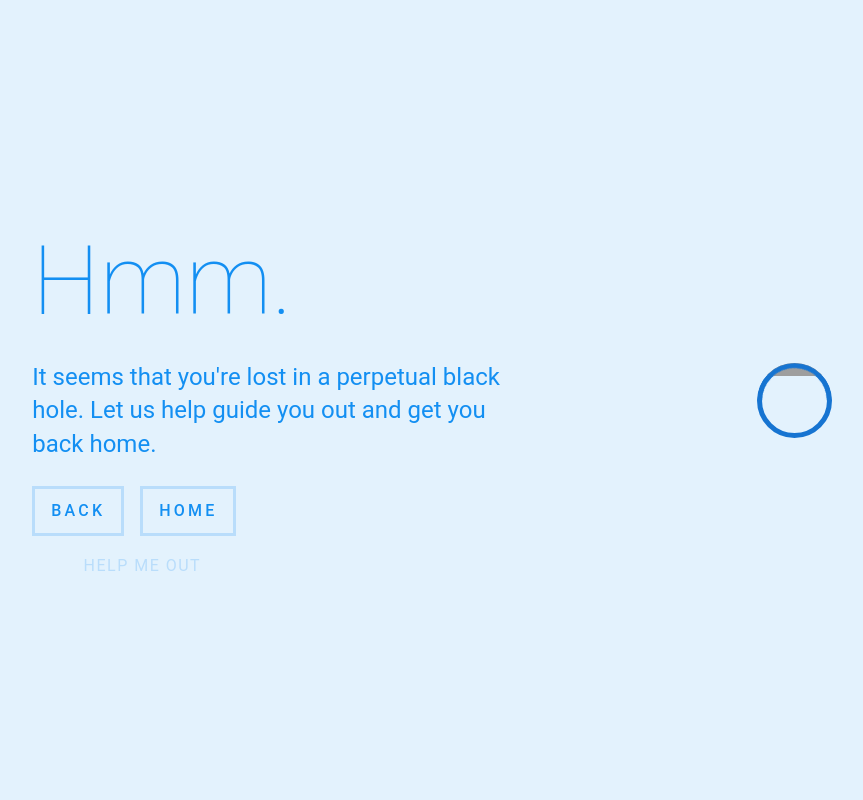
After one commit to oxfos/d2forum, a Django app: template src/templates/404.html in a window 1280 px wide. The commit adds this page. Shown: the whole page, without its empty margins (208-1071 px from the left). Run offline with Django 3.2, Linux system fonts and the light colour scheme; the template is opened without the code that fills it, so the values that code supplies are empty; grey boxes are pictures that could not be loaded.

Commit message:
Added own 404.html template and tweaked base.html.

```diff
--- /dev/null
+++ b/src/templates/404.html
@@ -0,0 +1,166 @@
+<!DOCTYPE html>
+<html>
+<head>
+<style>
+
+
+*,
+:before,
+:after {
+    box-sizing: border-box;
+}
+
+body {
+    display: flex;
+    align-items: center;
+    background: #E3F2FD;
+    min-width: 275px;
+    height: 100vh;
+    margin: 0 10vw;
+    overflow: hidden;
+    color: #138FF2;
+    font-family: Roboto;
+}
+
+.wrapper {
+    flex-grow: 2;
+    width: 40vw;
+    max-width: 500px;
+    margin: 0 auto;
+}
+
+h1 {
+    margin: 0;
+    font-size: 6em;
+    font-weight: 100;
+}
+
+p {
+    width: 95%;
+    font-size: 1.5em;
+    line-height: 1.4;
+}
+
+.buttons {
+    white-space: nowrap;
+    display: inline-block;
+}
+
+span {
+    display: block;
+    text-transform: uppercase;
+    color: #B9DDFB;
+    letter-spacing: 1.5px;
+    text-align: center;
+}
+
+a {
+    display: inline-block;
+    padding: .8em 1em;
+    margin-right: 1em;
+    margin-bottom: 1em;
+    border: 3px solid #B9DDFB;
+    color: #138FF2;
+    font-weight: 500;
+    text-transform: uppercase;
+    text-decoration: none;
+    letter-spacing: .2em;
+    position: relative;
+    overflow: hidden;
+    transition: .3s;
+}
+
+a:hover {
+    color: #E3F2FD;
+}
+
+a:hover:before {
+    top: 0;
+}
+
+a:before {
+    content: '';
+    background: #138FF2;
+    height: 100%;
+    width: 100%;
+    position: absolute;
+    top: -100%;
+    left: 0;
+    transition: .3s;
+    z-index: -1;
+}
+
+.space {
+    width: 75px;
+    height: calc(50vh + 37.5px);
+    border-top-left-radius: 37.5px;
+    border-top-right-radius: 37.5px;
+    overflow: hidden;
+    margin: calc(50vh - 37.5px) auto 0 auto;
+    position: relative;
+    pointer-events: none;
+    -webkit-transform: translateZ(0);
+}
+
+.blackhole {
+    border: 5px solid #1674D1;
+    height: 75px;
+    width: 75px;
+    border-radius: 50%;
+    position: absolute;
+    top: 0;
+    left: 0;
+}
+
+.blackhole:after {
+    content: '';
+    height: calc(100% + 10px);
+    width: calc(100% + 10px);
+    border: 5px solid #1674D1;
+    border-right-color: transparent;
+    border-bottom-color: transparent;
+    border-radius: 50%;
+    position: absolute;
+    top: -5px;
+    left: -5px;
+    z-index: 5;
+    transform: rotate(45deg);
+}
+
+.ship {
+    height: 150px;
+    width: 55px;
+    margin-left: 10px;
+    background: url("https://cbwconline.com/IMG/Codepen/Space%20Ship.svg") center/contain no-repeat;
+    animation: blackhole 4s infinite linear;
+    position: absolute;
+    bottom: -150px;
+}
+
+@keyframes blackhole {
+    to {
+        transform: translateY(-100vh);
+    }
+}
+
+@media (max-width: 600px) {
+    body {
+        margin: 0 5vw;
+    }
+}
+
+</style>
+</head>
+<body>
+<div class="wrapper">
+    <h1>Hmm.</h1>
+    <p>It seems that you're lost in a perpetual black hole. Let us help guide you out and get you back home.</p>
+    <div class="buttons"><a href="#">back </a><a href="{% url 'forum:posts_list' %}">home</a><br /><span>Help me
+            out</span></div>
+</div>
+<div class="space">
+    <div class="blackhole"></div>
+    <div class="ship"></div>
+</div>
+</body>
+</html>
```
Also changed, not shown: src/templates/base.html (+7 -1 lines).
